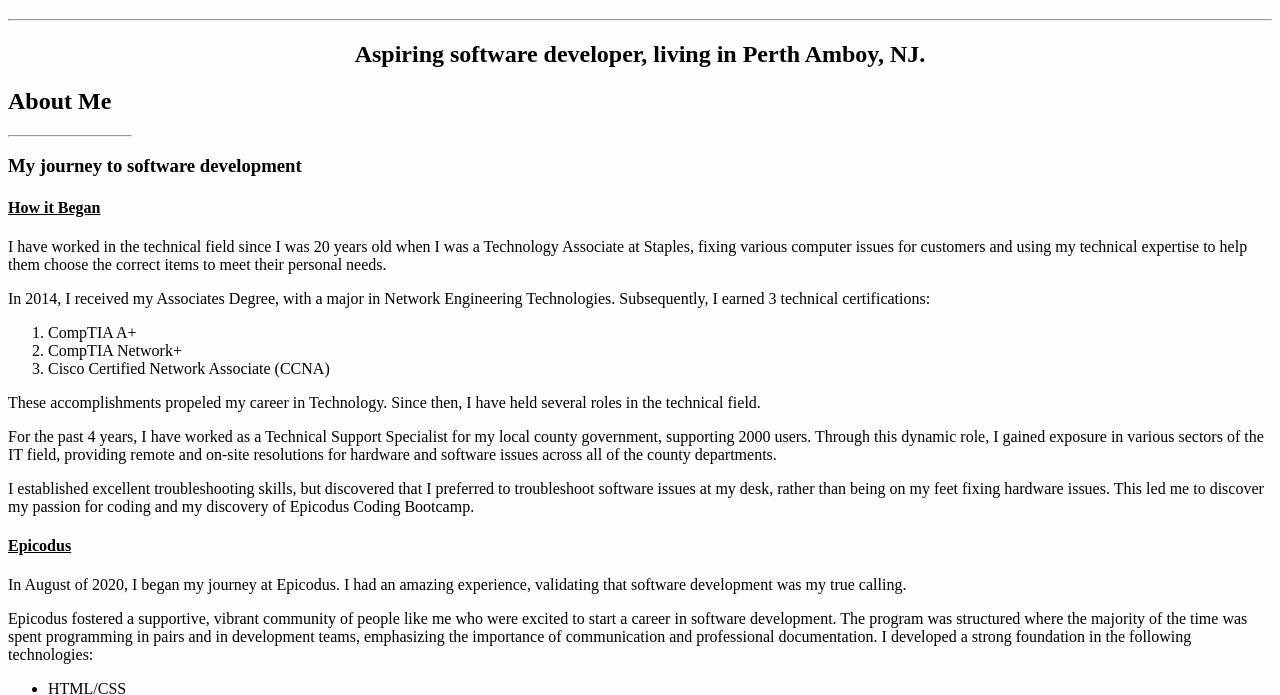
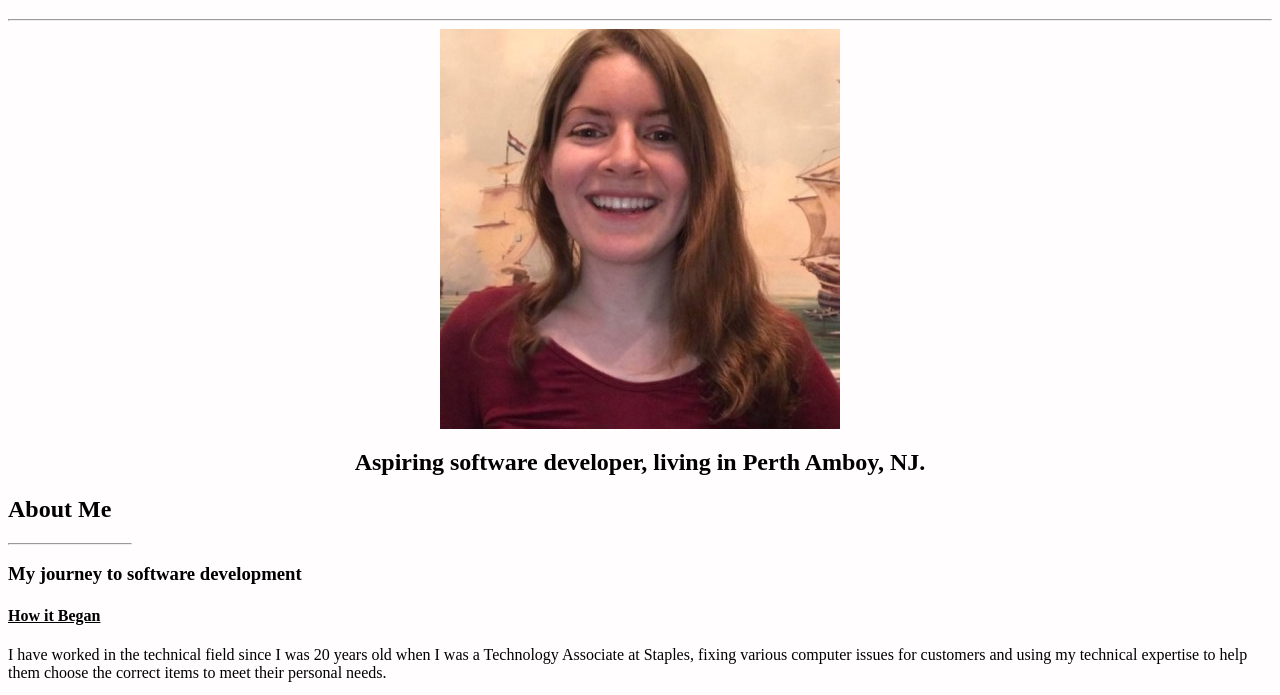
Before and after one commit to marnionrails/portfolio, a plain HTML site: page index.html in a window 1280 px wide. Shown: the part 61-756 px from the top of the page. Drawn offline with Linux system fonts and the light colour scheme.

Commit message:
add photo of Marni

```diff
--- a/css/styles.css
+++ b/css/styles.css
@@ -14,3 +14,8 @@ h1 {
 .about hr {
   margin-right: 1140px;
 }
+
+.intro img {
+  display: block;
+  margin: auto;
+}
--- a/index.html
+++ b/index.html
@@ -11,6 +11,7 @@
     <div class="intro">
       <h1>Marni Sucher</h1>
       <hr>
+      <img src="images/Marni.jfif" alt="A picture of Marni">
       <h2>Aspiring software developer, living in Perth Amboy, NJ.</h2>
     </div>
 
```
Also changed, not shown: images/Marni.jfif (added).
